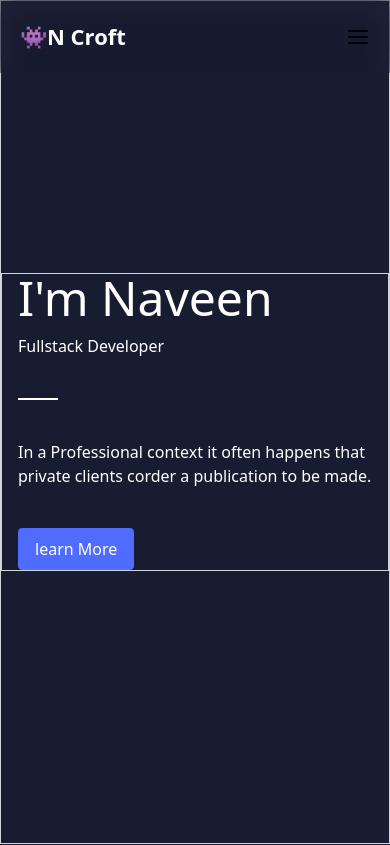
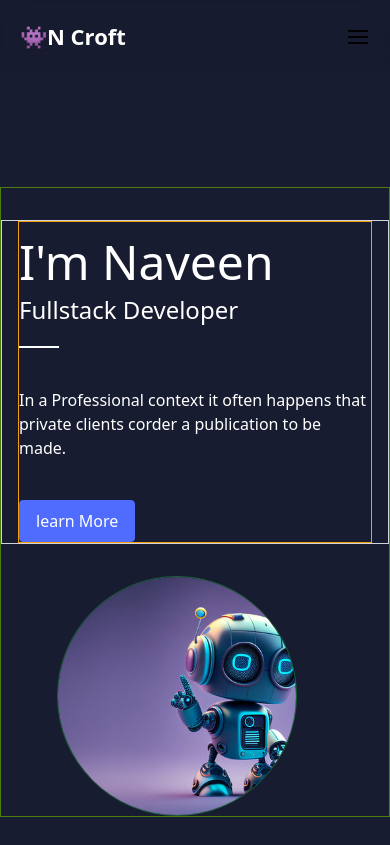
Before and after one commit to NaveenLakmal/my-portfolio, a Next.js app: page / in a window 390 px wide. Shown: the top 845 px of the page. Built offline with nearby package versions, Linux system fonts and the light colour scheme.

Commit message:
make responsive in Hero page

```diff
--- a/src/app/components/Hero.tsx
+++ b/src/app/components/Hero.tsx
@@ -1,4 +1,5 @@
 import React from 'react'
+import Image from 'next/image'
 
 
 import Button from './Button';
@@ -6,28 +7,38 @@ import Button from './Button';
 
 const Hero = () => {
     return (
-        <div className=' h-screen bg-cover bg-center bg-fixed flex items-center bg-[#181c30] border border-gray-300'>
+        <div className=' h-screen bg-cover bg-center bg-fixed flex items-center bg-[#181c30] '>
             {/* <Image src="/baground.jpg" alt="Background" fill className="object-cover z-[-1]" priority /> */}
-            <div className='flex flex-col sm:flex-row gap-10'>
-                <div className="container mx-auto px-4 border border-gray-300">
-                    <div className="max-w-[450px] text-white flex flex-col gap-[40px] " >
+
+            <div className='flex flex-col sm:flex-row sm:gap-8 border border-lime-700 mt-40 sm:mt-0   '>
+                <div className="container mx-auto px-4 border border-gray-300 my-8 sm:my-0">
+                    <div className="max-w-[450px] text-white flex flex-col gap-[40px] border border-amber-500" >
                         <div>
-                            <h1 className='text-5xl '>I&apos;m Naveen</h1>
-                            <h4 className='text-2xl mt-3'></h4>
-                            Fullstack Developer
+                            <h1 className='text-5xl mt-4'>I&apos;m Naveen</h1>
+                            <h4 className='text-2xl mt-2'>Fullstack Developer</h4>
+                            <div className='bg-[#ffffff] h-[2px] w-[40px] mt-5'></div>
+
 
                         </div>
-                        <div className='bg-[#ffffff] h-[2px] w-[40px]'></div>
+
                         <div>
-                            <p>In a Professional context it often happens that private clients corder a publication  to be made.</p>
+                            <p>In a Professional context it often happens that private clients corder a
+                                publication  to be made.</p>
                             <Button link="#" text="learn More"></Button>
                         </div>
                     </div>
                 </div>
 
-                {/* <div className='w-96 h-96 rounded-full bg-blue-500'> */}
-                    {/* <img className="w-[340px] h-[360px]   border border-green-800" src="/about.jpg" alt="about" /> */}
-                {/* </div> */}
+                <div className="ml-14 sm:ml-0 ">
+                    <Image
+                        className="w-[240px] h-[240px] sm:w-[680px] sm:h-[420px] border border-green-800 rounded-full object-cover"
+                        src="/about.jpg"
+                        width={500}
+                        height={500}
+                        alt="about"
+                    />
+                </div>
+
             </div>
         </div>
     )
--- a/tailwind.config.js
+++ b/tailwind.config.js
@@ -9,6 +9,7 @@ module.exports = {
     "./src/**/*.{js,ts,jsx,tsx,mdx}",
   ],
   theme: {
+
     extend: {},
   },
   plugins: [],
```
